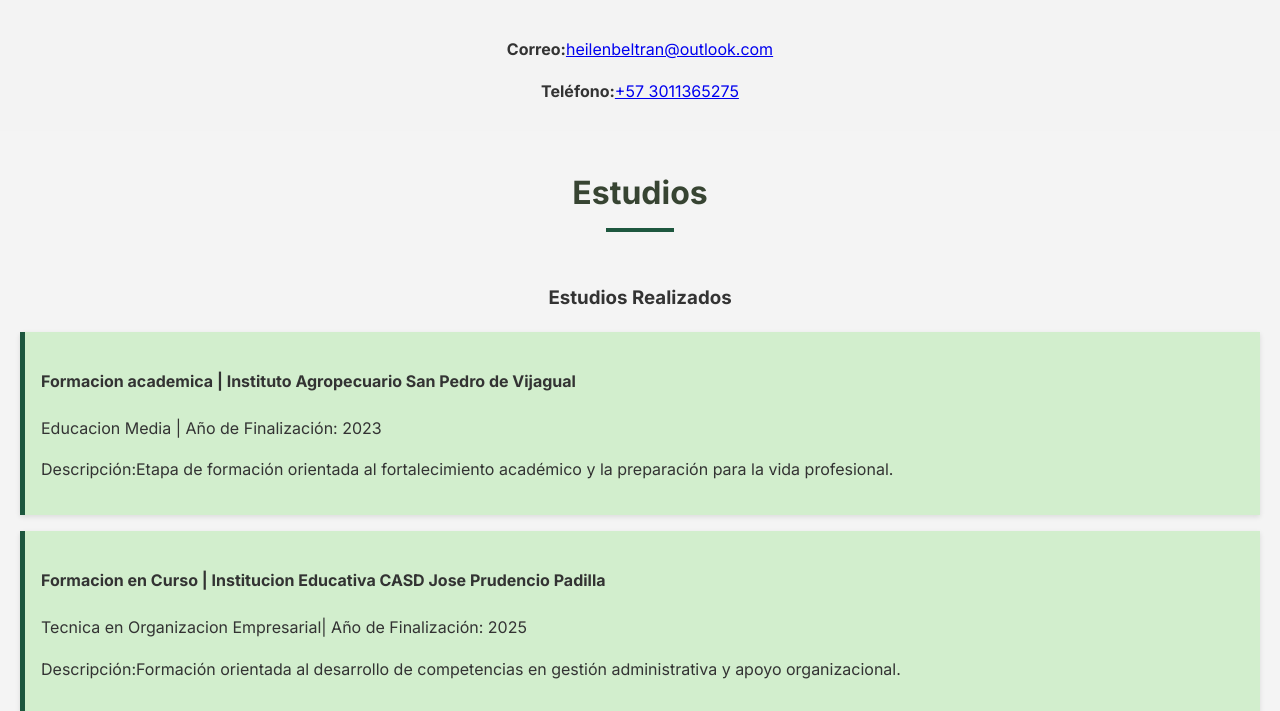
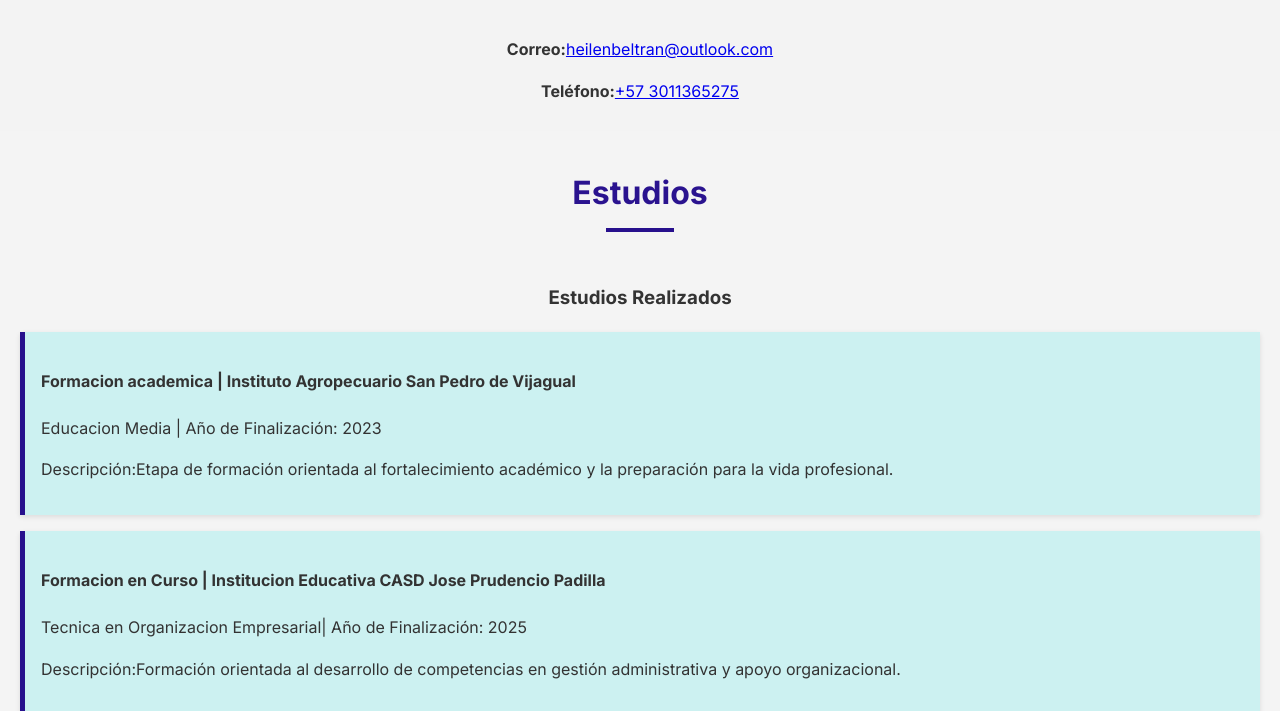
Before and after one commit to cardozobohorquezestefany/MilLandingpage, a plain HTML site: page index.html in a window 1280 px wide. Shown: the part 543-1254 px from the top of the page. Drawn offline with Linux system fonts and the light colour scheme.

Commit message:
Add files via upload
cambio de colores

```diff
--- a/Style.css
+++ b/Style.css
@@ -1,7 +1,7 @@
 /* Creación de variables a  utilizar */
 :root {
-    --primary-color: #1d573e;
-    --secondary-color: #374432;
+    --primary-color: rgb(39, 16, 141);
+    --secondary-color: #2a138f;
     --text-color: #333333;;
     --background-color: #f4f4f4;
     --light-gray: #ecf0f1;
@@ -152,7 +152,7 @@ body {
 /*Sección para cambiar colores de fondo, tamaño de letra y alineación del texto o contenedores
 del area de Estudios realizados y experiencia laboral*/
 .list li {
-    background-color: rgb(210, 238, 205);
+    background-color: rgb(204, 241, 241);
     border-left: 5px solid var(--primary-color);
     padding: 1rem;
     margin-bottom: 1rem;
@@ -189,7 +189,7 @@ del area de Estudios realizados y experiencia laboral*/
 
 /*Sección para cambiar el color a la letra o fondo de cada link en el Linktree */
 .linktree-link {
-    background-color: rgb(220, 200, 150);
+    background-color: rgb(117, 224, 231);
     color: rgb(250, 250, 250);
     text-decoration: none;
     padding: 1rem 2rem;
```
